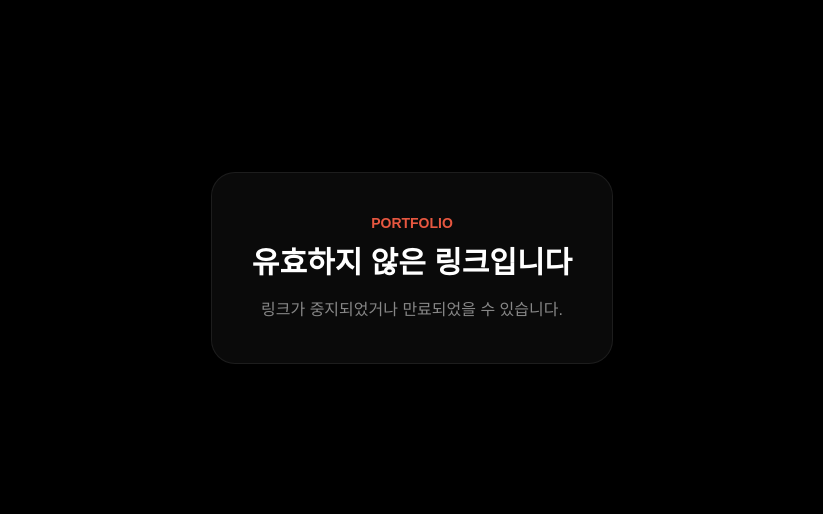
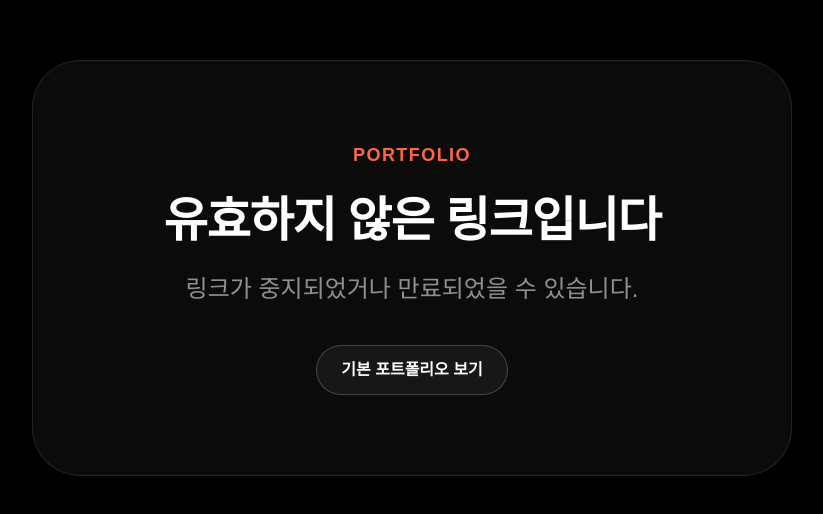
Before and after one commit to gmbro/portfolio, a React (Vite) app: page /p/1 in a window 1280 px wide. Shown: the part 132-646 px from the top of the page, without its empty margins (228-1051 px from the left). Built offline with nearby package versions, Linux system fonts and the light colour scheme; no server answers; the database is empty; the HTML template or start-up script is replaced by a standard one; a web font is replaced by a local one.

Commit message:
Improve chatbot and link recovery UX

```diff
--- a/src/components/Hero.tsx
+++ b/src/components/Hero.tsx
@@ -162,12 +162,12 @@ const Hero = ({ content = defaultHeroContent }: HeroProps) => {
           initial={{ opacity: 0, y: 20 }}
           animate={{ opacity: 1, y: 0 }}
           transition={{ delay: 0.7, duration: 0.8 }}
-          className="mt-16 flex max-w-full flex-wrap items-stretch justify-center gap-3 md:gap-5 relative z-10"
+          className="mt-2 flex max-w-full flex-wrap items-stretch justify-center gap-3 md:mt-16 md:gap-5 relative z-10"
         >
           {stats.map((stat) => (
             <div
               key={`${stat.value}-${stat.label}`}
-              className="min-w-[5.5rem] rounded-2xl border border-white/25 bg-black/45 px-4 py-3 text-center shadow-lg backdrop-blur-sm md:min-w-[8rem] md:px-6 md:py-4"
+              className="min-w-[5.5rem] rounded-2xl border border-white/25 bg-black/45 px-4 py-2.5 text-center shadow-lg backdrop-blur-sm md:min-w-[8rem] md:px-6 md:py-4"
             >
               <div className="text-3xl md:text-4xl font-display font-extrabold text-white">
                 {stat.value}
--- a/src/components/TypebotBubble.tsx
+++ b/src/components/TypebotBubble.tsx
@@ -11,6 +11,10 @@ const TypebotBubble = () => {
     <Bubble
       typebot="gmbro"
       apiHost="https://typebot.io"
+      previewMessage={{
+        message: "답변해드립니다",
+        autoShowDelay: 700,
+      }}
       theme={{
         button: {
           backgroundColor: "#0042DA",
@@ -18,6 +22,10 @@ const TypebotBubble = () => {
             "https://s3.typebotstorage.com/public/workspaces/cmsodqtlt00000ajdy01a2oa5/typebots/cmsodrpss000004ji0579oaia/bubble-icon?v=1786441335928",
           size: "large",
         },
+        previewMessage: {
+          backgroundColor: "#FFFFFF",
+          textColor: "#111111",
+        },
       }}
     />
   );
--- a/src/pages/CompanyPortfolio.tsx
+++ b/src/pages/CompanyPortfolio.tsx
@@ -1,6 +1,6 @@
 import { useEffect } from "react";
 import { useQuery } from "@tanstack/react-query";
-import { useParams } from "react-router-dom";
+import { Link, useParams } from "react-router-dom";
 import Hero from "@/components/Hero";
 import { isSupabaseConfigured, supabase } from "@/lib/supabase";
 import { parsePortfolioPageContent, type PortfolioPublication } from "@/types/portfolio";
@@ -25,12 +25,30 @@ const usePageMetadata = (title: string, noindex = true) => {
   }, [noindex, title]);
 };
 
-const StateScreen = ({ title, description }: { title: string; description: string }) => (
-  <main className="flex min-h-screen items-center justify-center bg-background px-6 text-center">
-    <div className="max-w-lg rounded-3xl border border-border bg-card p-10 shadow-sm">
-      <p className="text-sm font-semibold text-primary">PORTFOLIO</p>
-      <h1 className="mt-3 text-3xl font-extrabold text-foreground">{title}</h1>
-      <p className="mt-4 leading-relaxed text-muted-foreground">{description}</p>
+interface StateScreenProps {
+  title: string;
+  description: string;
+  showHomeLink?: boolean;
+}
+
+const StateScreen = ({ title, description, showHomeLink = false }: StateScreenProps) => (
+  <main className="flex min-h-screen items-center justify-center bg-black px-6 py-20 text-center text-white">
+    <div className="w-full max-w-[760px] rounded-[2.5rem] border border-white/10 bg-[#0b0b0b] px-7 py-14 shadow-2xl shadow-black/50 md:rounded-[3rem] md:px-14 md:py-20">
+      <p className="text-sm font-semibold tracking-[0.08em] text-[#ff6645] md:text-lg">PORTFOLIO</p>
+      <h1 className="mt-6 break-keep text-[2rem] font-extrabold leading-[1.2] tracking-tight text-white md:mt-7 md:text-5xl">
+        {title}
+      </h1>
+      <p className="mx-auto mt-5 max-w-2xl break-keep text-base leading-relaxed text-white/55 md:mt-7 md:text-2xl">
+        {description}
+      </p>
+      {showHomeLink && (
+        <Link
+          to="/"
+          className="mt-8 inline-flex min-h-11 items-center justify-center rounded-full border border-white/20 bg-white/5 px-6 py-3 text-sm font-semibold text-white transition-colors hover:bg-white/10 focus-visible:outline-none focus-visible:ring-2 focus-visible:ring-[#ff6645] focus-visible:ring-offset-4 focus-visible:ring-offset-black md:mt-10 md:text-base"
+        >
+          기본 포트폴리오 보기
+        </Link>
+      )}
     </div>
   </main>
 );
@@ -77,7 +95,13 @@ const CompanyPortfolio = () => {
   }
 
   if (!publicationQuery.data) {
-    return <StateScreen title="유효하지 않은 링크입니다" description="링크가 중지되었거나 만료되었을 수 있습니다." />;
+    return (
+      <StateScreen
+        title="유효하지 않은 링크입니다"
+        description="링크가 중지되었거나 만료되었을 수 있습니다."
+        showHomeLink
+      />
+    );
   }
 
   if (!pageContent) {
--- a/src/types/typebot-react.d.ts
+++ b/src/types/typebot-react.d.ts
@@ -4,6 +4,11 @@ declare module "@typebot.io/react" {
   interface BubbleProps {
     typebot: string;
     apiHost?: string;
+    previewMessage?: {
+      message: string;
+      autoShowDelay?: number;
+      avatarUrl?: string;
+    };
     theme?: {
       position?: "fixed" | "static";
       button?: {
@@ -12,6 +17,10 @@ declare module "@typebot.io/react" {
         iconColor?: string;
         size?: "medium" | "large" | `${number}px`;
       };
+      previewMessage?: {
+        backgroundColor?: string;
+        textColor?: string;
+      };
     };
   }
 
```
Also changed, not shown: 1 other file (tests, documents, lock files or other folders).
